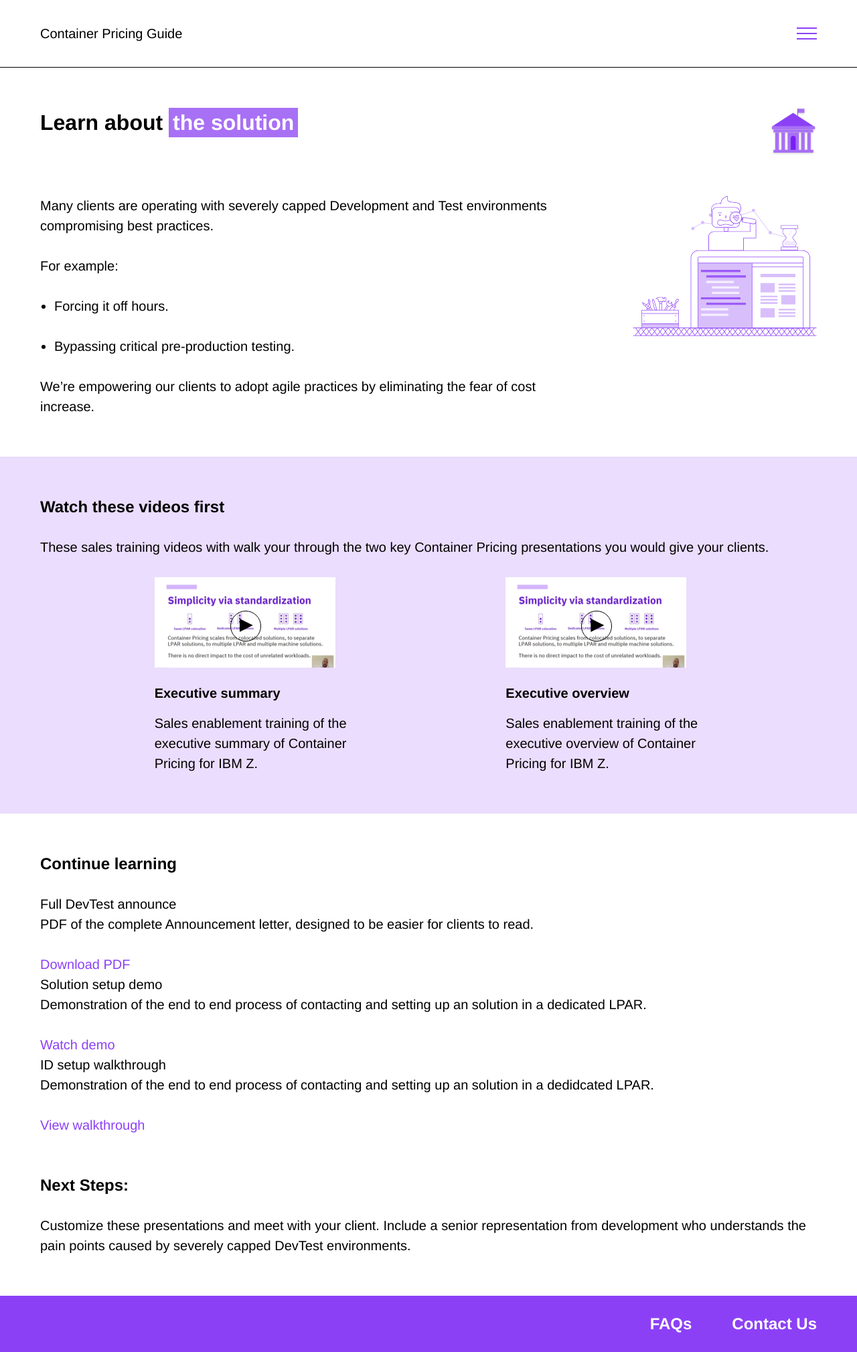
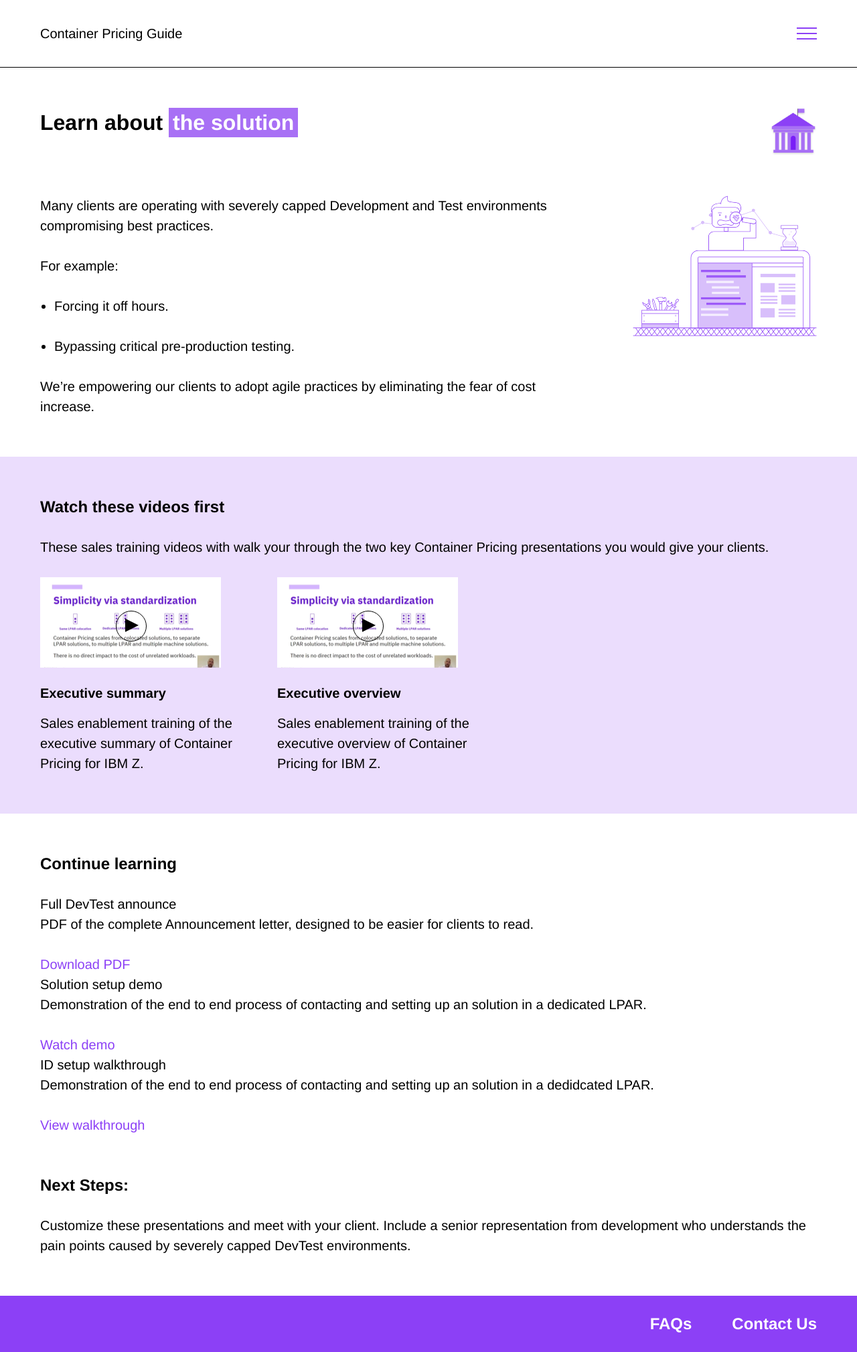
Before and after one commit to gvorbeck/container-pricing, a Jekyll site: the page built from pages/devtest-learn.md, in a window 1280 px wide. Shown: the whole page at 67% size. Built offline with Jekyll 4.4.1, drawn with Linux system fonts in a browser that asks for light colours.

Commit message:
video list layout fix

```diff
--- a/_sass/_solution-step.scss
+++ b/_sass/_solution-step.scss
@@ -83,7 +83,6 @@ body.layout--solution-step {
 
                 @include media(ml) {
                     display: flex;
-                    justify-content: space-evenly;
                     flex-wrap: wrap;
                 }
 
```
